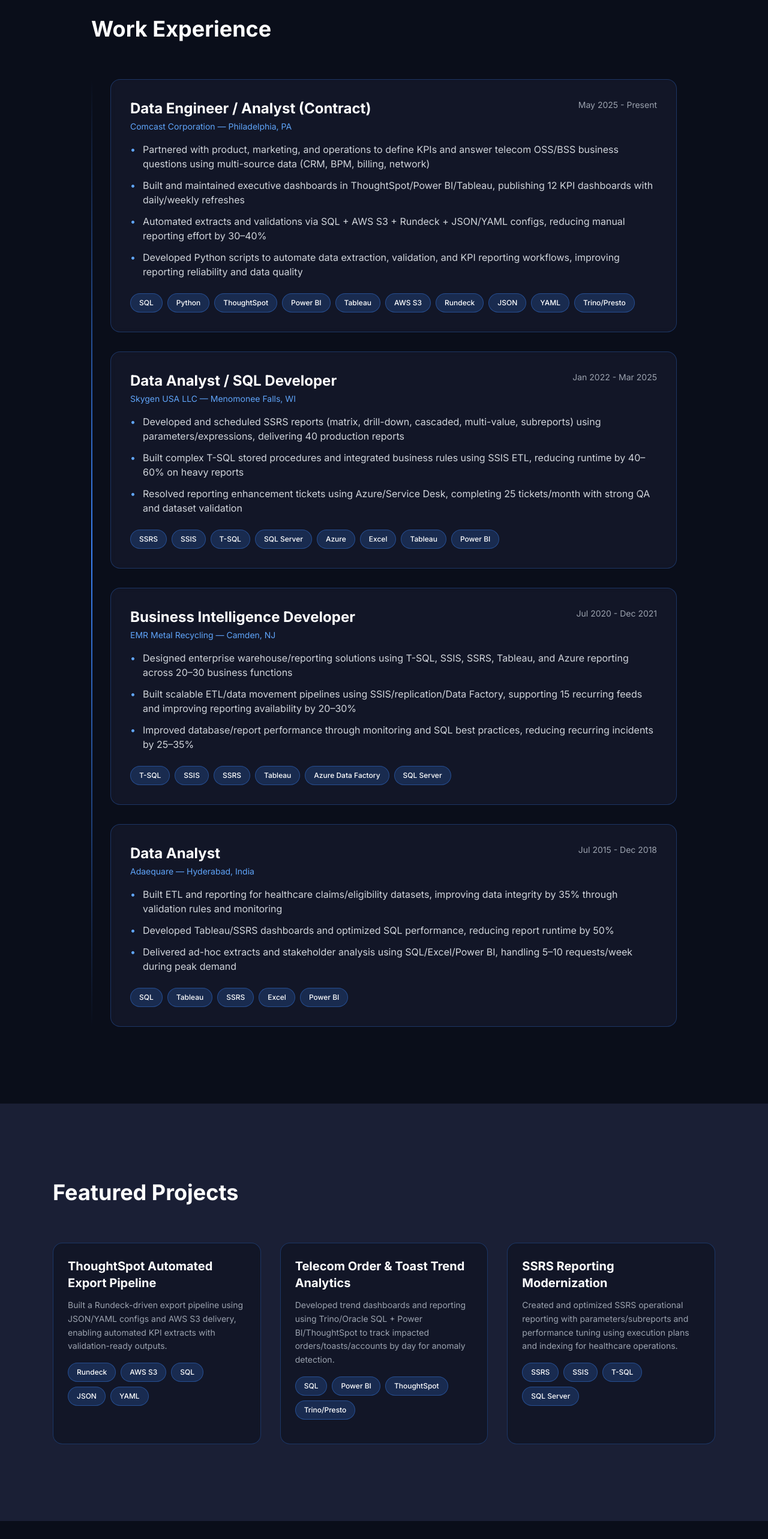
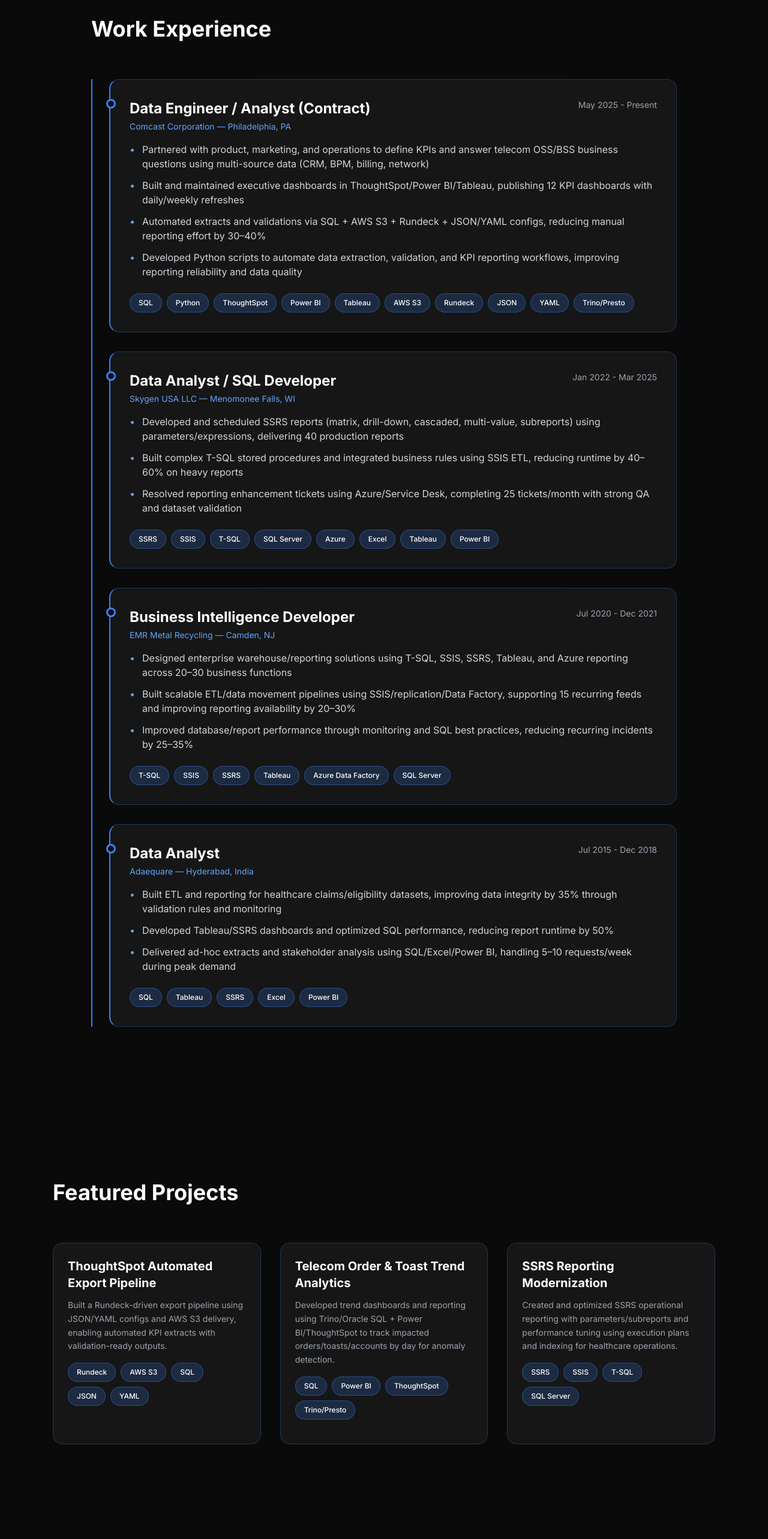
Before and after one commit to pramukhmolugu/portfolio, a Next.js app: page / in a window 1280 px wide. Shown: the part 900-3466 px from the top of the page at 60% size. Built offline with nearby package versions, Linux system fonts and the light colour scheme.

Commit message:
Redesign website to match Nick Byrne style

```diff
--- a/pages/index.js
+++ b/pages/index.js
@@ -25,7 +25,7 @@
         <link rel="icon" href="/favicon.ico" />
       </Head>
 
-      <div className="min-h-screen bg-gradient-to-b from-[#0a0e1a] via-[#0a0e1a] to-[#1a1f35] text-white">
+      <div className="min-h-screen bg-[#0a0a0a] text-white">
         <style jsx global>{`
           @import url('https://fonts.googleapis.com/css2?family=Inter:wght@300;400;500;600;700;800&display=swap');
 
@@ -155,7 +155,24 @@
             top: 0;
             bottom: 0;
             width: 2px;
-            background: linear-gradient(to bottom, transparent, #3b82f6, transparent);
+            background: #3b82f6;
+          }
+
+          .timeline-dot {
+            position: absolute;
+            left: -7px;
+            top: 32px;
+            width: 16px;
+            height: 16px;
+            background: #0a0a0a;
+            border: 3px solid #3b82f6;
+            border-radius: 50%;
+            z-index: 10;
+          }
+
+          .experience-card {
+            border-left: 2px solid #3b82f6;
+            margin-left: -2px;
           }
         `}</style>
 
@@ -178,69 +195,69 @@
           {/* Floating Tech Icons - Data Analytics themed */}
           <div className="absolute inset-0 pointer-events-none">
             {/* SQL Icon */}
-            <div className="floating-icon absolute top-20 left-10" style={{animationDelay: '0s'}}>
+            <div className="floating-icon absolute top-20 left-10" style={{ animationDelay: '0s' }}>
               <svg width="60" height="60" viewBox="0 0 128 128" fill="#3b82f6">
-                <path d="M64 0C28.656 0 0 14.328 0 32v64c0 17.672 28.656 32 64 32s64-14.328 64-32V32C128 14.328 99.344 0 64 0zm0 112c-26.51 0-48-7.164-48-16s21.49-16 48-16 48 7.164 48 16-21.49 16-48 16zm48-32c0 8.836-21.49 16-48 16s-48-7.164-48-16V64.48c11.797 7.344 31.312 11.52 48 11.52s36.203-4.176 48-11.52V80zm0-32c0 8.836-21.49 16-48 16s-48-7.164-48-16V32.48c11.797 7.344 31.312 11.52 48 11.52s36.203-4.176 48-11.52V48z"/>
+                <path d="M64 0C28.656 0 0 14.328 0 32v64c0 17.672 28.656 32 64 32s64-14.328 64-32V32C128 14.328 99.344 0 64 0zm0 112c-26.51 0-48-7.164-48-16s21.49-16 48-16 48 7.164 48 16-21.49 16-48 16zm48-32c0 8.836-21.49 16-48 16s-48-7.164-48-16V64.48c11.797 7.344 31.312 11.52 48 11.52s36.203-4.176 48-11.52V80zm0-32c0 8.836-21.49 16-48 16s-48-7.164-48-16V32.48c11.797 7.344 31.312 11.52 48 11.52s36.203-4.176 48-11.52V48z" />
               </svg>
             </div>
 
             {/* Python Icon */}
-            <div className="floating-icon absolute top-32 right-20" style={{animationDelay: '0.5s'}}>
+            <div className="floating-icon absolute top-32 right-20" style={{ animationDelay: '0.5s' }}>
               <svg width="65" height="65" viewBox="0 0 128 128" fill="#3b82f6">
-                <path d="M49.33 62h29.159C86.606 62 93 55.132 93 46.981V19.183c0-7.912-6.632-13.856-14.555-15.176-5.014-.835-10.195-1.215-15.187-1.191-4.99.023-9.612.448-13.805 1.191C37.098 6.188 35 10.758 35 19.183V30h29v4H23.776c-8.484 0-15.914 5.108-18.237 14.811-2.681 11.12-2.8 17.919 0 29.53C7.614 86.983 12.569 93 21.054 93H31V79.952C31 70.315 39.428 62 49.33 62zm-1.838-39.11c-3.026 0-5.478-2.479-5.478-5.545 0-3.079 2.451-5.581 5.478-5.581 3.015 0 5.479 2.502 5.479 5.581-.001 3.066-2.465 5.545-5.479 5.545zm74.789 25.921C120.183 40.363 116.178 34 107.682 34H97v12.981C97 57.031 88.206 65 78.489 65H49.33C41.342 65 35 72.326 35 80.326v27.8c0 7.91 6.745 12.564 14.462 14.834 9.242 2.717 17.994 3.208 29.051 0C85.862 120.831 93 116.549 93 108.126V97H64v-4h43.682c8.484 0 11.647-5.776 14.599-14.66 3.047-9.145 2.916-17.799 0-29.529zm-41.955 55.606c3.027 0 5.479 2.479 5.479 5.547 0 3.076-2.451 5.579-5.479 5.579-3.015 0-5.478-2.502-5.478-5.579 0-3.068 2.463-5.547 5.478-5.547z"/>
+                <path d="M49.33 62h29.159C86.606 62 93 55.132 93 46.981V19.183c0-7.912-6.632-13.856-14.555-15.176-5.014-.835-10.195-1.215-15.187-1.191-4.99.023-9.612.448-13.805 1.191C37.098 6.188 35 10.758 35 19.183V30h29v4H23.776c-8.484 0-15.914 5.108-18.237 14.811-2.681 11.12-2.8 17.919 0 29.53C7.614 86.983 12.569 93 21.054 93H31V79.952C31 70.315 39.428 62 49.33 62zm-1.838-39.11c-3.026 0-5.478-2.479-5.478-5.545 0-3.079 2.451-5.581 5.478-5.581 3.015 0 5.479 2.502 5.479 5.581-.001 3.066-2.465 5.545-5.479 5.545zm74.789 25.921C120.183 40.363 116.178 34 107.682 34H97v12.981C97 57.031 88.206 65 78.489 65H49.33C41.342 65 35 72.326 35 80.326v27.8c0 7.91 6.745 12.564 14.462 14.834 9.242 2.717 17.994 3.208 29.051 0C85.862 120.831 93 116.549 93 108.126V97H64v-4h43.682c8.484 0 11.647-5.776 14.599-14.66 3.047-9.145 2.916-17.799 0-29.529zm-41.955 55.606c3.027 0 5.479 2.479 5.479 5.547 0 3.076-2.451 5.579-5.479 5.579-3.015 0-5.478-2.502-5.478-5.579 0-3.068 2.463-5.547 5.478-5.547z" />
               </svg>
             </div>
 
             {/* Power BI / Chart Icon */}
-            <div className="floating-icon absolute bottom-40 left-24" style={{animationDelay: '1s'}}>
+            <div className="floating-icon absolute bottom-40 left-24" style={{ animationDelay: '1s' }}>
               <svg width="55" height="55" viewBox="0 0 128 128" fill="#3b82f6">
-                <rect x="16" y="64" width="24" height="48" rx="4"/>
-                <rect x="52" y="32" width="24" height="80" rx="4"/>
-                <rect x="88" y="48" width="24" height="64" rx="4"/>
+                <rect x="16" y="64" width="24" height="48" rx="4" />
+                <rect x="52" y="32" width="24" height="80" rx="4" />
+                <rect x="88" y="48" width="24" height="64" rx="4" />
               </svg>
             </div>
 
             {/* Tableau Icon */}
-            <div className="floating-icon absolute top-40 right-32" style={{animationDelay: '1.5s'}}>
+            <div className="floating-icon absolute top-40 right-32" style={{ animationDelay: '1.5s' }}>
               <svg width="50" height="50" viewBox="0 0 128 128" fill="#3b82f6">
-                <rect x="56" y="8" width="16" height="112"/>
-                <rect x="8" y="56" width="112" height="16"/>
-                <rect x="32" y="32" width="16" height="64"/>
-                <rect x="80" y="32" width="16" height="64"/>
-                <rect x="32" y="32" width="64" height="16"/>
-                <rect x="32" y="80" width="64" height="16"/>
+                <rect x="56" y="8" width="16" height="112" />
+                <rect x="8" y="56" width="112" height="16" />
+                <rect x="32" y="32" width="16" height="64" />
+                <rect x="80" y="32" width="16" height="64" />
+                <rect x="32" y="32" width="64" height="16" />
+                <rect x="32" y="80" width="64" height="16" />
               </svg>
             </div>
 
             {/* AWS Icon */}
-            <div className="floating-icon absolute bottom-24 right-16" style={{animationDelay: '2s'}}>
+            <div className="floating-icon absolute bottom-24 right-16" style={{ animationDelay: '2s' }}>
               <svg width="70" height="70" viewBox="0 0 128 128" fill="#3b82f6">
-                <path d="M38.089 77.466l-11.4 4.896 10.559 4.514 12.241-4.514-11.4-4.896zm-17.138 6.12l-.382 22.034 16.679-7.004V82.478l-16.297 1.108zm34.276 0l-15.073.765v15.759l15.073 6.362V83.586zm17.138-6.12l-11.4 4.896 10.559 4.514 12.241-4.514-11.4-4.896zm-17.138 6.12l-.382 22.034 16.679-7.004V82.478l-16.297 1.108zm34.276 0l-15.073.765v15.759l15.073 6.362V83.586zM56.609 61.909l11.4-4.897-10.559-4.514-12.241 4.514 11.4 4.897zm-17.138-6.121l.382-22.034-16.679 7.004v16.138l16.297-1.108zm34.276 0l15.073-.765V39.264l-15.073-6.362v22.886z"/>
+                <path d="M38.089 77.466l-11.4 4.896 10.559 4.514 12.241-4.514-11.4-4.896zm-17.138 6.12l-.382 22.034 16.679-7.004V82.478l-16.297 1.108zm34.276 0l-15.073.765v15.759l15.073 6.362V83.586zm17.138-6.12l-11.4 4.896 10.559 4.514 12.241-4.514-11.4-4.896zm-17.138 6.12l-.382 22.034 16.679-7.004V82.478l-16.297 1.108zm34.276 0l-15.073.765v15.759l15.073 6.362V83.586zM56.609 61.909l11.4-4.897-10.559-4.514-12.241 4.514 11.4 4.897zm-17.138-6.121l.382-22.034-16.679 7.004v16.138l16.297-1.108zm34.276 0l15.073-.765V39.264l-15.073-6.362v22.886z" />
               </svg>
             </div>
 
             {/* ETL/Data Pipeline Icon */}
-            <div className="floating-icon absolute top-1/2 left-16" style={{animationDelay: '2.5s'}}>
+            <div className="floating-icon absolute top-1/2 left-16" style={{ animationDelay: '2.5s' }}>
               <svg width="65" height="65" viewBox="0 0 128 128" fill="#3b82f6">
-                <circle cx="20" cy="64" r="12"/>
-                <circle cx="108" cy="64" r="12"/>
-                <rect x="32" y="60" width="64" height="8"/>
-                <polygon points="88,52 96,64 88,76"/>
+                <circle cx="20" cy="64" r="12" />
+                <circle cx="108" cy="64" r="12" />
+                <rect x="32" y="60" width="64" height="8" />
+                <polygon points="88,52 96,64 88,76" />
               </svg>
             </div>
 
             {/* Excel Icon */}
-            <div className="floating-icon absolute bottom-32 left-1/3" style={{animationDelay: '3s'}}>
+            <div className="floating-icon absolute bottom-32 left-1/3" style={{ animationDelay: '3s' }}>
               <svg width="60" height="60" viewBox="0 0 128 128" fill="#3b82f6">
-                <path d="M97.442 23.795H30.558C27.488 23.795 25 26.283 25 29.353v69.294c0 3.07 2.488 5.558 5.558 5.558h66.884c3.07 0 5.558-2.488 5.558-5.558V29.353c0-3.07-2.488-5.558-5.558-5.558zm-1.116 68.41H31.674V35.795h64.652v56.41z"/>
-                <path d="M45.233 85.842h8.372l5.023-13.907 5.256 13.907h8.372L61.674 64 72.256 42.158h-8.372l-5.256 13.907-5.023-13.907h-8.372L56.326 64z"/>
+                <path d="M97.442 23.795H30.558C27.488 23.795 25 26.283 25 29.353v69.294c0 3.07 2.488 5.558 5.558 5.558h66.884c3.07 0 5.558-2.488 5.558-5.558V29.353c0-3.07-2.488-5.558-5.558-5.558zm-1.116 68.41H31.674V35.795h64.652v56.41z" />
+                <path d="M45.233 85.842h8.372l5.023-13.907 5.256 13.907h8.372L61.674 64 72.256 42.158h-8.372l-5.256 13.907-5.023-13.907h-8.372L56.326 64z" />
               </svg>
             </div>
 
             {/* Cloud/Analytics Icon */}
-            <div className="floating-icon absolute top-1/3 right-1/4" style={{animationDelay: '3.5s'}}>
+            <div className="floating-icon absolute top-1/3 right-1/4" style={{ animationDelay: '3.5s' }}>
               <svg width="55" height="55" viewBox="0 0 128 128" fill="#3b82f6">
-                <path d="M97.5 45.5c-1.4-15.2-14.2-27.1-29.8-27.1-11.9 0-22.3 7-27.1 17-1.3-.3-2.6-.4-4-.4-10.2 0-18.5 8.3-18.5 18.5 0 .7 0 1.4.1 2.1C10.8 57.8 5 65.4 5 74.5 5 86.9 15.1 97 27.5 97h63c12.4 0 22.5-10.1 22.5-22.5 0-11.5-8.7-21-19.9-22.4.3-2.1.4-4.3.4-6.6z"/>
+                <path d="M97.5 45.5c-1.4-15.2-14.2-27.1-29.8-27.1-11.9 0-22.3 7-27.1 17-1.3-.3-2.6-.4-4-.4-10.2 0-18.5 8.3-18.5 18.5 0 .7 0 1.4.1 2.1C10.8 57.8 5 65.4 5 74.5 5 86.9 15.1 97 27.5 97h63c12.4 0 22.5-10.1 22.5-22.5 0-11.5-8.7-21-19.9-22.4.3-2.1.4-4.3.4-6.6z" />
               </svg>
             </div>
           </div>
@@ -269,7 +286,7 @@
         </section>
 
         {/* Work Experience Section */}
-        <section id="experience" className="py-32 bg-[#0a0e1a]">
+        <section id="experience" className="py-32 bg-[#0a0a0a]">
           <div className="max-w-5xl mx-auto px-6">
             <h2 className="text-4xl font-bold mb-16">Work Experience</h2>
 
@@ -277,7 +294,8 @@
               <div className="timeline-line"></div>
 
               {/* Data Engineer / Analyst - Comcast */}
-              <div className="card-hover bg-[#1a1f35]/50 backdrop-blur-sm p-8 rounded-2xl relative">
+              <div className="card-hover experience-card bg-[#1a1a1a]/80 backdrop-blur-sm p-8 rounded-2xl relative">
+                <div className="timeline-dot"></div>
                 <div className="flex justify-between items-start mb-4">
                   <div>
                     <h3 className="text-2xl font-bold mb-1">Data Engineer / Analyst (Contract)</h3>
@@ -318,7 +336,8 @@
               </div>
 
               {/* Data Analyst / SQL Developer - Skygen */}
-              <div className="card-hover bg-[#1a1f35]/50 backdrop-blur-sm p-8 rounded-2xl relative">
+              <div className="card-hover experience-card bg-[#1a1a1a]/80 backdrop-blur-sm p-8 rounded-2xl relative">
+                <div className="timeline-dot"></div>
                 <div className="flex justify-between items-start mb-4">
                   <div>
                     <h3 className="text-2xl font-bold mb-1">Data Analyst / SQL Developer</h3>
@@ -353,7 +372,8 @@
               </div>
 
               {/* Business Intelligence Developer - EMR */}
-              <div className="card-hover bg-[#1a1f35]/50 backdrop-blur-sm p-8 rounded-2xl relative">
+              <div className="card-hover experience-card bg-[#1a1a1a]/80 backdrop-blur-sm p-8 rounded-2xl relative">
+                <div className="timeline-dot"></div>
                 <div className="flex justify-between items-start mb-4">
                   <div>
                     <h3 className="text-2xl font-bold mb-1">Business Intelligence Developer</h3>
@@ -386,7 +406,8 @@
               </div>
 
               {/* Data Analyst - Adaequare */}
-              <div className="card-hover bg-[#1a1f35]/50 backdrop-blur-sm p-8 rounded-2xl relative">
+              <div className="card-hover experience-card bg-[#1a1a1a]/80 backdrop-blur-sm p-8 rounded-2xl relative">
+                <div className="timeline-dot"></div>
                 <div className="flex justify-between items-start mb-4">
                   <div>
                     <h3 className="text-2xl font-bold mb-1">Data Analyst</h3>
@@ -421,7 +442,7 @@
         </section>
 
         {/* Featured Projects Section */}
-        <section id="projects" className="py-32 bg-[#1a1f35]">
+        <section id="projects" className="py-32 bg-[#0a0a0a]">
           <div className="max-w-6xl mx-auto px-6">
             <div className="flex justify-between items-center mb-16">
               <h2 className="text-4xl font-bold">Featured Projects</h2>
@@ -429,7 +450,7 @@
 
             <div className="grid grid-cols-1 md:grid-cols-3 gap-8">
               {/* ThoughtSpot Export Pipeline */}
-              <div className="card-hover bg-[#0a0e1a]/50 backdrop-blur-sm p-6 rounded-2xl">
+              <div className="card-hover bg-[#1a1a1a]/80 backdrop-blur-sm p-6 rounded-2xl border border-gray-800">
                 <h3 className="text-xl font-bold mb-3">ThoughtSpot Automated Export Pipeline</h3>
                 <p className="text-gray-400 mb-4 text-sm leading-relaxed">
                   Built a Rundeck-driven export pipeline using JSON/YAML configs and AWS S3 delivery, enabling automated KPI extracts with validation-ready outputs.
@@ -444,7 +465,7 @@
               </div>
 
               {/* Telecom Analytics */}
-              <div className="card-hover bg-[#0a0e1a]/50 backdrop-blur-sm p-6 rounded-2xl">
+              <div className="card-hover bg-[#1a1a1a]/80 backdrop-blur-sm p-6 rounded-2xl border border-gray-800">
                 <h3 className="text-xl font-bold mb-3">Telecom Order & Toast Trend Analytics</h3>
                 <p className="text-gray-400 mb-4 text-sm leading-relaxed">
                   Developed trend dashboards and reporting using Trino/Oracle SQL + Power BI/ThoughtSpot to track impacted orders/toasts/accounts by day for anomaly detection.
@@ -458,7 +479,7 @@
               </div>
 
               {/* SSRS Modernization */}
-              <div className="card-hover bg-[#0a0e1a]/50 backdrop-blur-sm p-6 rounded-2xl">
+              <div className="card-hover bg-[#1a1a1a]/80 backdrop-blur-sm p-6 rounded-2xl border border-gray-800">
                 <h3 className="text-xl font-bold mb-3">SSRS Reporting Modernization</h3>
                 <p className="text-gray-400 mb-4 text-sm leading-relaxed">
                   Created and optimized SSRS operational reporting with parameters/subreports and performance tuning using execution plans and indexing for healthcare operations.
@@ -475,7 +496,7 @@
         </section>
 
         {/* About Me Section */}
-        <section id="about" className="py-32 bg-[#0a0e1a]">
+        <section id="about" className="py-32 bg-[#0a0a0a]">
           <div className="max-w-6xl mx-auto px-6">
             <h2 className="text-4xl font-bold mb-16">About Me</h2>
 
@@ -494,7 +515,7 @@
                 </div>
               </div>
 
-              <div className="card-hover bg-[#1a1f35]/50 backdrop-blur-sm p-8 rounded-2xl">
+              <div className="card-hover bg-[#1a1a1a]/80 backdrop-blur-sm p-8 rounded-2xl border border-gray-800">
                 <h3 className="text-2xl font-bold mb-6">Technical Skills</h3>
 
                 <div className="space-y-6">
@@ -546,7 +567,7 @@
         </section>
 
         {/* Contact Section */}
-        <section id="contact" className="py-20 bg-white text-gray-900">
+        <section id="contact" className="py-20 bg-[#0a0a0a] text-white border-t border-gray-800">
           <div className="max-w-6xl mx-auto px-6">
             <h2 className="text-4xl font-bold mb-8">Contact</h2>
 
@@ -556,7 +577,7 @@
                   <path d="M2.003 5.884L10 9.882l7.997-3.998A2 2 0 0016 4H4a2 2 0 00-1.997 1.884z" />
                   <path d="M18 8.118l-8 4-8-4V14a2 2 0 002 2h12a2 2 0 002-2V8.118z" />
                 </svg>
-                <a href="mailto:pramukhmolugu@gmail.com" className="text-blue-600 hover:text-blue-800 transition-colors">
+                <a href="mailto:pramukhmolugu@gmail.com" className="text-blue-400 hover:text-blue-300 transition-colors">
                   pramukhmolugu@gmail.com
                 </a>
               </div>
@@ -571,9 +592,9 @@
             <div>
               <h3 className="font-semibold mb-4">Connect</h3>
               <div className="flex gap-6">
-                <a href="https://linkedin.com/in/pramukhm/" target="_blank" rel="noopener noreferrer" className="hover:text-blue-600 transition-colors">
+                <a href="https://linkedin.com/in/pramukhm/" target="_blank" rel="noopener noreferrer" className="text-gray-400 hover:text-blue-400 transition-colors">
                   <svg className="w-6 h-6" fill="currentColor" viewBox="0 0 24 24">
-                    <path d="M20.447 20.452h-3.554v-5.569c0-1.328-.027-3.037-1.852-3.037-1.853 0-2.136 1.445-2.136 2.939v5.667H9.351V9h3.414v1.561h.046c.477-.9 1.637-1.85 3.37-1.85 3.601 0 4.267 2.37 4.267 5.455v6.286zM5.337 7.433c-1.144 0-2.063-.926-2.063-2.065 0-1.138.92-2.063 2.063-2.063 1.14 0 2.064.925 2.064 2.063 0 1.139-.925 2.065-2.064 2.065zm1.782 13.019H3.555V9h3.564v11.452zM22.225 0H1.771C.792 0 0 .774 0 1.729v20.542C0 23.227.792 24 1.771 24h20.451C23.2 24 24 23.227 24 22.271V1.729C24 .774 23.2 0 22.222 0h.003z"/>
+                    <path d="M20.447 20.452h-3.554v-5.569c0-1.328-.027-3.037-1.852-3.037-1.853 0-2.136 1.445-2.136 2.939v5.667H9.351V9h3.414v1.561h.046c.477-.9 1.637-1.85 3.37-1.85 3.601 0 4.267 2.37 4.267 5.455v6.286zM5.337 7.433c-1.144 0-2.063-.926-2.063-2.065 0-1.138.92-2.063 2.063-2.063 1.14 0 2.064.925 2.064 2.063 0 1.139-.925 2.065-2.064 2.065zm1.782 13.019H3.555V9h3.564v11.452zM22.225 0H1.771C.792 0 0 .774 0 1.729v20.542C0 23.227.792 24 1.771 24h20.451C23.2 24 24 23.227 24 22.271V1.729C24 .774 23.2 0 22.222 0h.003z" />
                   </svg>
                 </a>
               </div>
@@ -582,7 +603,7 @@
         </section>
 
         {/* Footer */}
-        <footer className="bg-[#0a0e1a] py-6 text-center text-gray-400 text-sm">
+        <footer className="bg-[#0a0a0a] py-6 text-center text-gray-500 text-sm border-t border-gray-800">
           <p>© 2025 Pramukh Chandra Molugu. All rights reserved.</p>
         </footer>
       </div>
```
